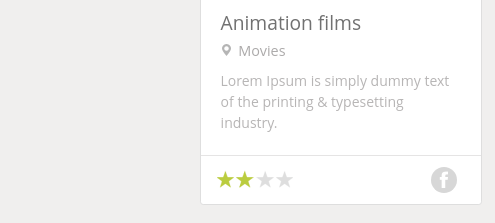
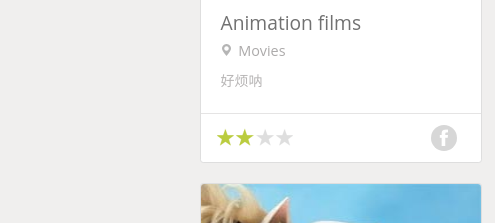
Before and after one commit to recurme/homepage, a plain HTML site: page index2.html in a window 1280 px wide. Shown: the part 356-579 px from the top of the page, 0-495 px from the left. Drawn offline with Linux system fonts and the light colour scheme; a web font is replaced by a local one.

Commit message:
修好了

```diff
--- a/index2.html
+++ b/index2.html
@@ -102,7 +102,7 @@
 							<div class="post-basic-info">
 								<h3><a href="#">Animation films</a></h3>
 								<span><a href="#"><label> </label>Movies</a></span>
-								<p>Lorem Ipsum is simply dummy text of the printing & typesetting industry.</p>
+								<p>好烦呐</p>
 							</div>
 							<div class="post-info-rate-share">
 								<div class="rateit">
```
